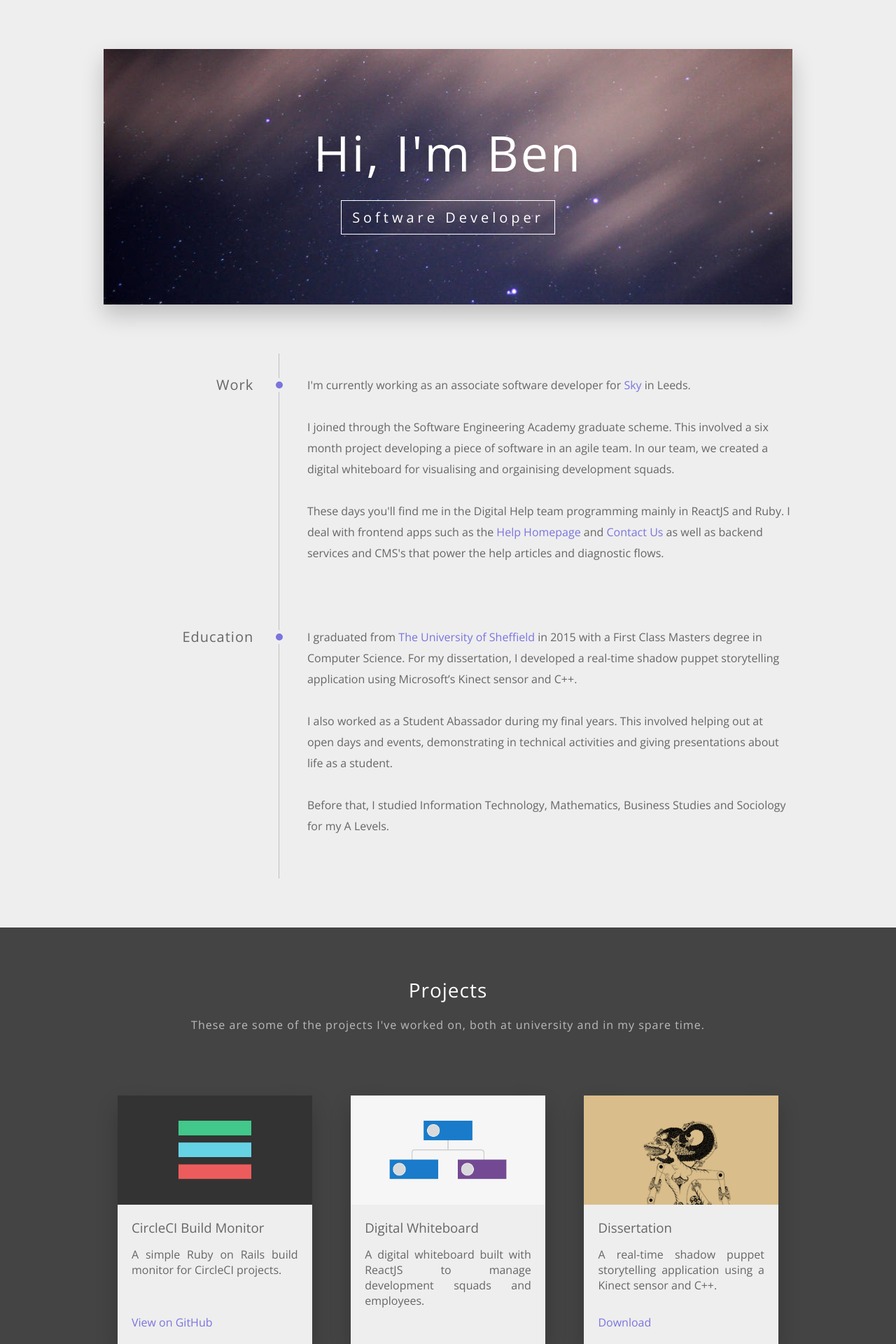
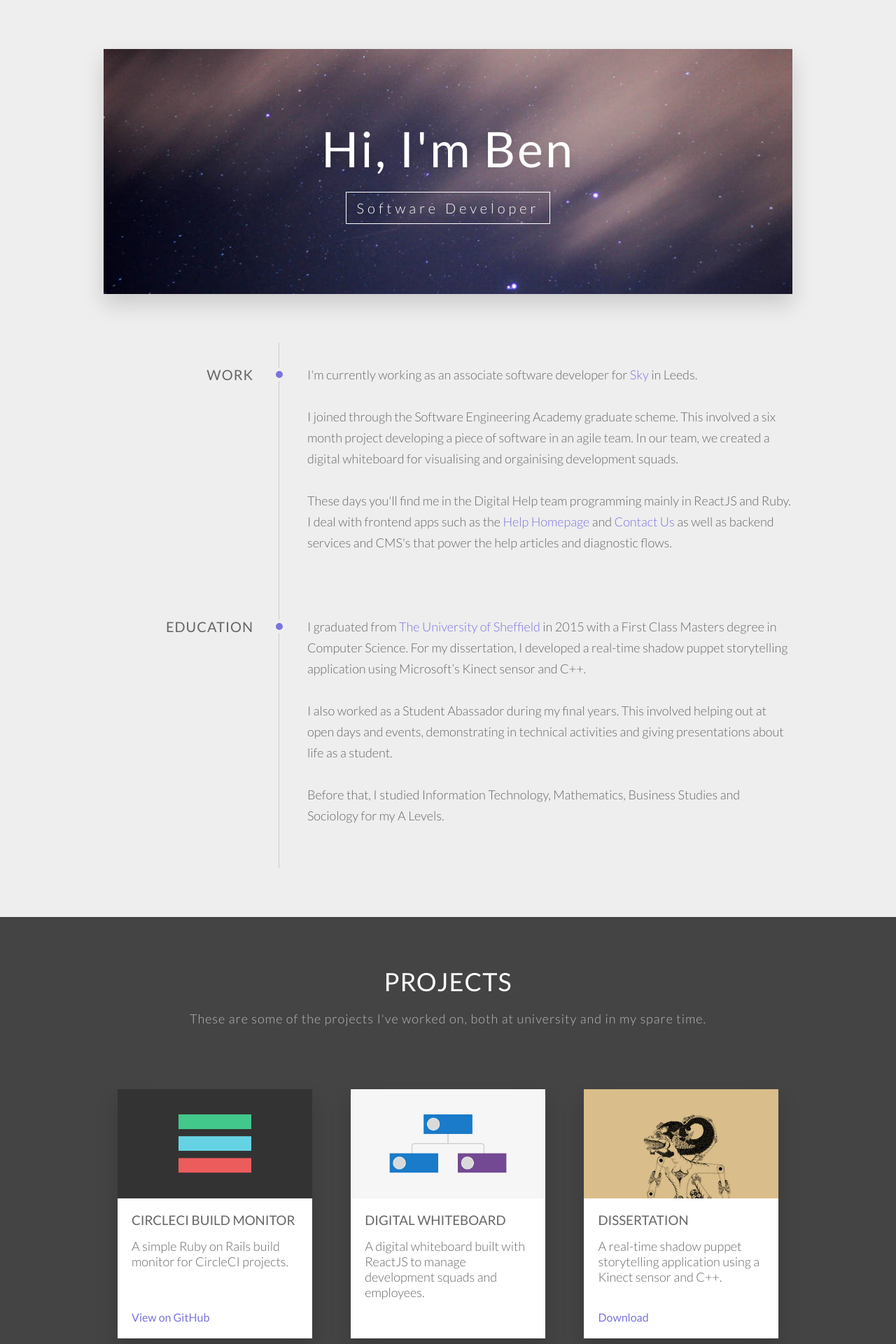
Before and after one commit to benjy2429/benjy2429.github.io, a Jekyll site: the page built from index.html, in a window 1280 px wide. Shown: the top 1920 px of the page at 70% size. Built offline with Jekyll 4.4.1, drawn with Linux system fonts in a browser that asks for light colours.

Commit message:
Switch to Lato font and adjust font sizes

```diff
--- a/_layouts/default.html
+++ b/_layouts/default.html
@@ -6,7 +6,7 @@
     <title>{{ site.title }}</title>
     <meta name="description" content="{{ site.description }}" />
     <link rel="stylesheet" href="/css/main.css" />
-    <link href="https://fonts.googleapis.com/css?family=Open+Sans:300,400,600" rel="stylesheet" />
+    <link href="https://fonts.googleapis.com/css?family=Lato:300,400" rel="stylesheet" />
 
     <!--[if lt IE 9]>
       <script src="https://cdnjs.cloudflare.com/ajax/libs/html5shiv/3.7.3/html5shiv.js"></script>
--- a/_sass/_base.scss
+++ b/_sass/_base.scss
@@ -13,11 +13,13 @@ html {
 h1,
 h2,
 h3 {
+  text-transform: uppercase;
   font-weight: $font-weight-normal;
   letter-spacing: $letter-spacing;
 }
 
 p {
+  font-size: 18px;
   font-weight: $font-weight-light;
 }
 
@@ -61,7 +63,7 @@ a:hover {
 
 .heading {
   text-align: center;
-  font-size: 28px;
+  font-size: 36px;
   margin-bottom: 20px;
 }
 
--- a/_sass/_globals.scss
+++ b/_sass/_globals.scss
@@ -13,12 +13,12 @@ $text-color-light: #bbb;
 $heading-color-light: #fff;
 $body-color: #eee;
 $body-color-dark: #444;
-$shadow-color: rgba(0, 0, 0, 0.2);
+$shadow-color: rgba(0, 0, 0, 0.15);
 $highlight-color: #7a74de;
 $footer-color: #222;
 
 // Text
-$fonts: 'Open Sans', sans-serif;
+$fonts: 'Lato', serif;
 $font-weight-normal: 400;
 $font-weight-light: 300;
 $letter-spacing: 1px;
--- a/_sass/_jumbotron.scss
+++ b/_sass/_jumbotron.scss
@@ -10,6 +10,7 @@
 
   .greeting,
   .job-title {
+    text-transform: none;
     text-shadow: $shadow;
   }
 
--- a/_sass/_projects.scss
+++ b/_sass/_projects.scss
@@ -1,7 +1,7 @@
 .projects {
   .project {
     margin: 20px;
-    background-color: $body-color;
+    background-color: #fff;
     box-shadow: 0 15px 30px $shadow-color;
   }
 
@@ -24,7 +24,6 @@
 
   .project-description {
     margin-bottom: 15px;
-    text-align: justify;
   }
 
   .project-link {
@@ -32,6 +31,6 @@
     bottom: 0;
     left: 0;
     margin: 20px;
-    font-weight: $font-weight-light;
+    font-weight: $font-weight-normal;
   }
 }
--- a/_sass/_section.scss
+++ b/_sass/_section.scss
@@ -21,7 +21,7 @@ $spacing: 20px;
   .content {
     border-left: 1px solid $shadow-color;
     padding-left: $spacing * 2;
-    font-size: 16px;
+    font-size: 18px;
     margin-bottom: 0;
 
     .point {
```
